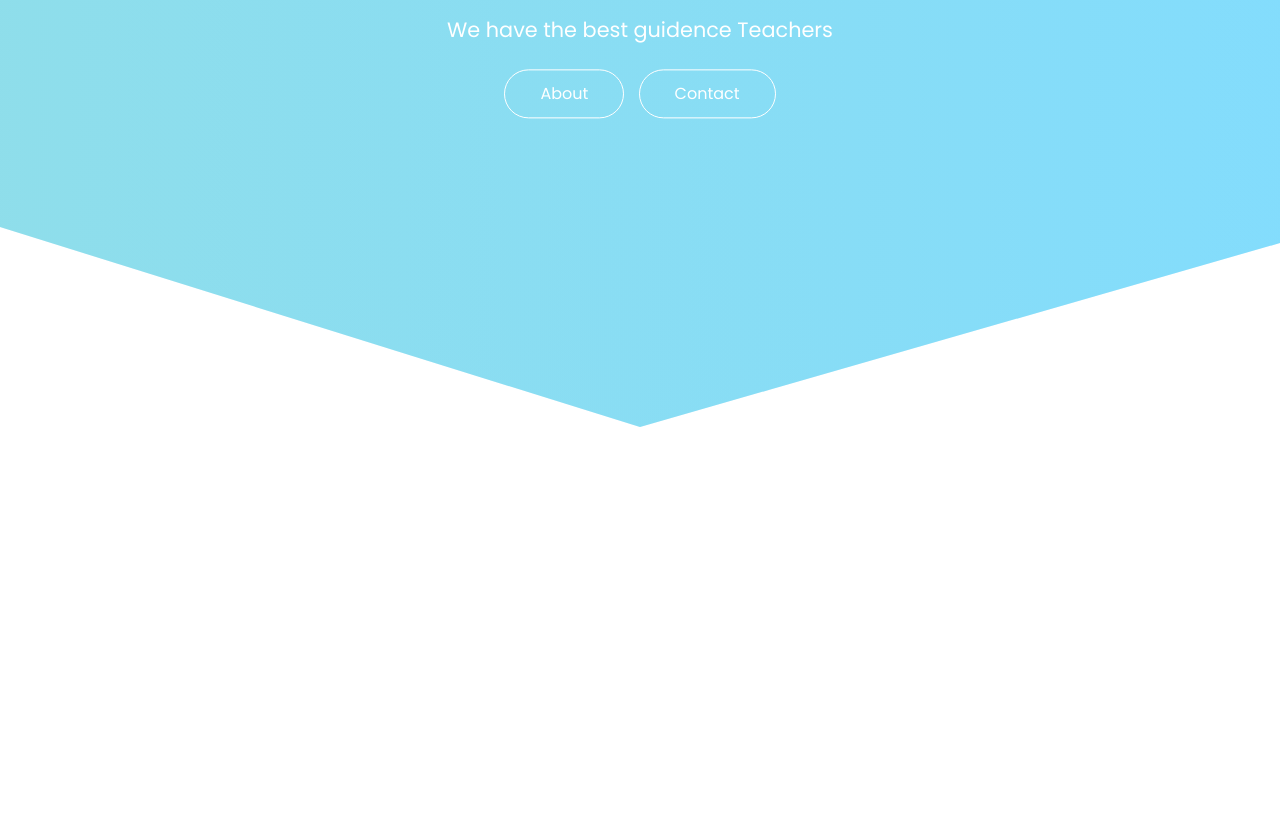
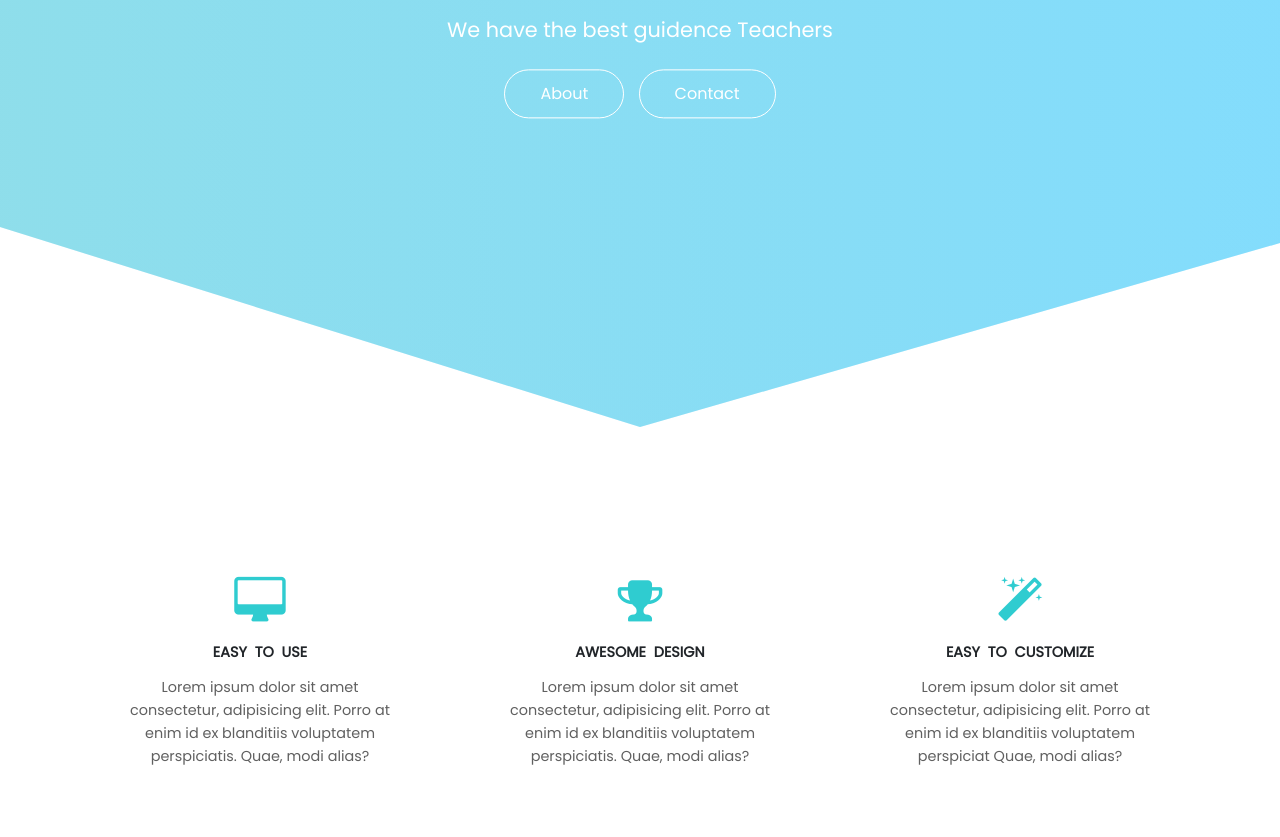
Before and after one commit to ShehrazArain/EduTimes, a plain HTML site: page my-web/index.html in a window 1280 px wide. Shown: the part 373-1210 px from the top of the page. Before the commit the page ends 800 px from the top, so only its background shows below. Drawn offline with nearby package versions, Linux system fonts and the light colour scheme.

Commit message:
Three Extra Div

```diff
--- a/my-web/css/style.css
+++ b/my-web/css/style.css
@@ -40,6 +40,7 @@ p {
 i {
     color: #2fccd0;
 }
+
 
 
 /****** ACTUAL CSS START ******/
@@ -134,3 +135,28 @@ i {
     padding: 10px 0 20px 0;
     color: white;
 }
+
+
+
+/* ****** THREE EXTRA HEADER DIV (CARDS) ******** */
+.header-extradiv {
+    width: 100%;
+    height: auto;
+    margin: 100px 0;
+    text-align: center;
+}
+
+.extra-div {
+    background: #fff;
+    border: medium none;
+    padding: 50px !important;
+    border-radius: 3px;
+    transition: 0.3s;
+}
+
+.extra-div:hover {
+    box-shadow: 0 0 20px 0 rgba(0, 0, 0, 0.3);
+    /*use same box shadow*/
+    transform: translateY(-20px);
+    /*translate vertical(upper ki tarf)*/
+}
--- a/my-web/index.html
+++ b/my-web/index.html
@@ -13,6 +13,9 @@
 
     <!-- Google Fonts -->
     <link href="https://fonts.googleapis.com/css?family=Poppins&display=swap" rel="stylesheet">
+
+    <!-- Font Awesome-->
+    <link href="https://stackpath.bootstrapcdn.com/font-awesome/4.7.0/css/font-awesome.min.css" rel="stylesheet" integrity="sha384-wvfXpqpZZVQGK6TAh5PVlGOfQNHSoD2xbE+QkPxCAFlNEevoEH3Sl0sibVcOQVnN" crossorigin="anonymous">
 
     <title>Document</title>
 </head>
@@ -60,6 +63,30 @@
         </section>
     </div>
 
+    <!-- ****** THREE EXTRA CARDS ******  -->
+    <section class="header-extradiv">
+        <div class="container">
+            <div class="row">
+                <div class="extra-div col-lg-4 col-md-4 col-12">
+                    <a href="#"><i class="fa-3x fa fa-desktop" aria-hidden="true"></i></a>
+                    <h2>EASY TO USE</h2>
+                    <p>Lorem ipsum dolor sit amet consectetur, adipisicing elit. Porro at enim id ex blanditiis voluptatem perspiciatis. Quae, modi alias? </p>
+
+                </div>
+                <div class="extra-div col-lg-4 col-md-4 col-12">
+                    <a href="#"><i class="fa-3x fa fa-trophy" aria-hidden="true"></i></a>
+                    <h2>AWESOME DESIGN</h2>
+                    <p>Lorem ipsum dolor sit amet consectetur, adipisicing elit. Porro at enim id ex blanditiis voluptatem perspiciatis. Quae, modi alias? </p>
+                </div>
+                <div class="extra-div col-lg-4 col-md-4 col-12">
+                    <a href="#"><i class="fa-3x fa fa-magic" aria-hidden="true"></i></a>
+                    <h2>EASY TO CUSTOMIZE</h2>
+                    <p>Lorem ipsum dolor sit amet consectetur, adipisicing elit. Porro at enim id ex blanditiis voluptatem perspiciat Quae, modi alias? </p>
+                </div>
+            </div>
+        </div>
+    </section>
+
     <script src="https://code.jquery.com/jquery-3.3.1.slim.min.js" integrity="sha384-q8i/X+965DzO0rT7abK41JStQIAqVgRVzpbzo5smXKp4YfRvH+8abtTE1Pi6jizo" crossorigin="anonymous"></script>
     <script src="https://cdnjs.cloudflare.com/ajax/libs/popper.js/1.14.7/umd/popper.min.js" integrity="sha384-UO2eT0CpHqdSJQ6hJty5KVphtPhzWj9WO1clHTMGa3JDZwrnQq4sF86dIHNDz0W1" crossorigin="anonymous"></script>
     <script src="https://stackpath.bootstrapcdn.com/bootstrap/4.3.1/js/bootstrap.min.js" integrity="sha384-JjSmVgyd0p3pXB1rRibZUAYoIIy6OrQ6VrjIEaFf/nJGzIxFDsf4x0xIM+B07jRM" crossorigin="anonymous"></script>
```
